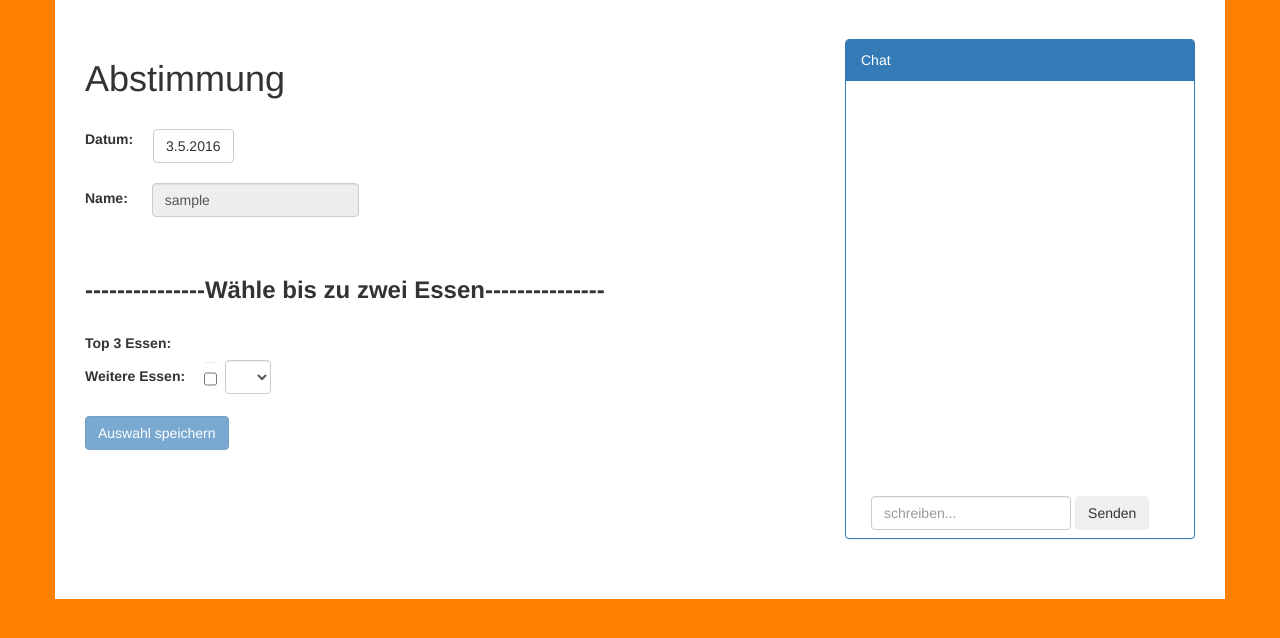
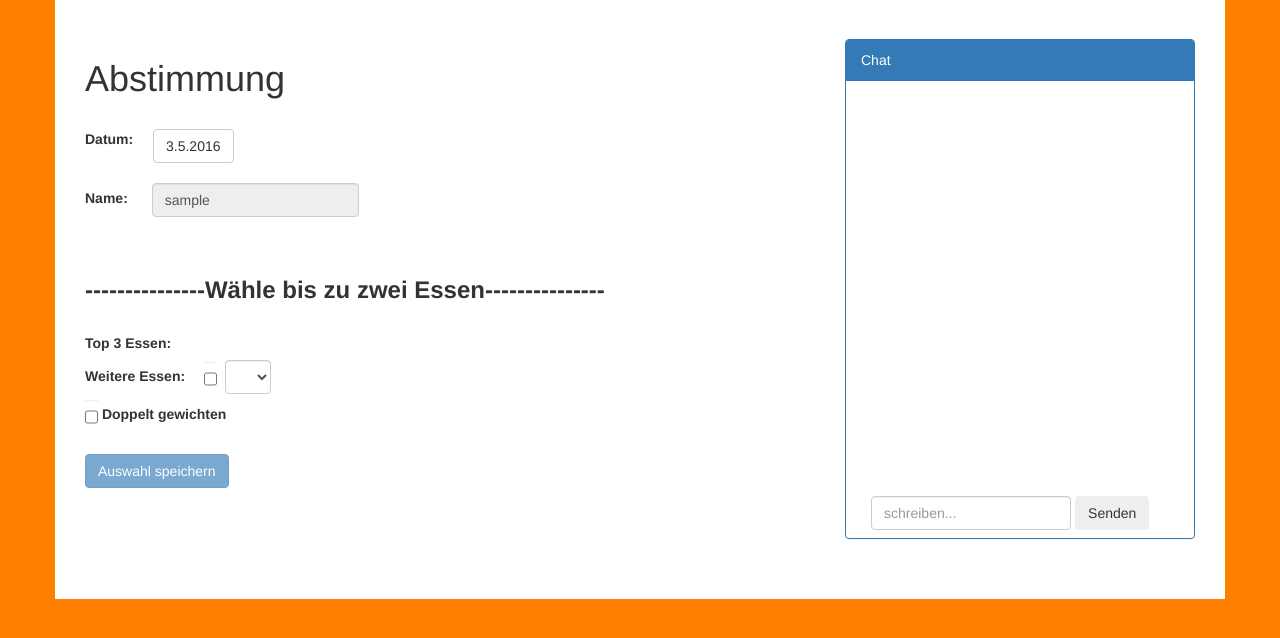
Before and after one commit to Tobsi1234/Essen_Git, a PHP site: page /abstimmung.php in a window 1280 px wide. Shown: the part 51-689 px from the top of the page. Run offline with PHP 8.4, Linux system fonts and the light colour scheme; the visitor is signed in with stand-in values (Sample User, id 1); data that the repository does not hold is empty.

Commit message:
Select-Koordination auch für Werte mit Leerzeichen
Doppelt-Checkbox ist bisher nur sichtbar, tut noch nichts

```diff
--- a/abstimmung.php
+++ b/abstimmung.php
@@ -101,8 +101,10 @@ require("includes/includeDatabase.php");
 			var tmp = $('#verfuegbare_essen2 option:selected').val();
 			document.getElementById('verfuegbare_essen2').length = 0;
 			for (var i = 0; i < nichtTop3Essen.length; i++) {
-				if (nichtTop3Essen[i] !== $('#verfuegbare_essen option:selected').val())
+				if (nichtTop3Essen[i] !== $('#verfuegbare_essen option:selected').text()) {
+					//alert("Vergleiche "+nichtTop3Essen[i].replace(/ /g,'')+" mit "+($('#verfuegbare_essen option:selected').val()).replace(/ /g,''));
 					$('#verfuegbare_essen2').append("<option value=" + nichtTop3Essen[i] + ">" + nichtTop3Essen[i] + "</option>");
+				}
 			}
 			if (selectBox === 'verfuegbare_essen')
 			$("#verfuegbare_essen2").val(tmp);
@@ -113,7 +115,7 @@ require("includes/includeDatabase.php");
 			tmp = $('#verfuegbare_essen option:selected').val();
 			document.getElementById('verfuegbare_essen').length = 0;
 			for (var i = 0; i < nichtTop3Essen.length; i++) {
-				if (nichtTop3Essen[i] !== $('#verfuegbare_essen2 option:selected').val())
+				if (nichtTop3Essen[i] !== $('#verfuegbare_essen2 option:selected').text())
 					$('#verfuegbare_essen').append("<option value=" + nichtTop3Essen[i] + ">" + nichtTop3Essen[i] + "</option>");
 			}
 			$('#verfuegbare_essen').val(tmp);
@@ -318,6 +320,8 @@ require("includes/includeDatabase.php");
 
 					<select class="form-control" id="verfuegbare_essen2" onchange="validate(); coordinateSelects($(this).attr('id')); countCheckboxes();" style="display:none">
 					</select>
+					<br>
+					<input class="form-control" onclick="" type="checkbox" id="doppelt" name="essen" value="doppelt" style=""> <label id="label_doppelt" for="doppelt" style="">Doppelt gewichten</label>
 					<br><br>
 					<button type="submit" id="auswahl_speichern" class="btn btn-primary" disabled>Auswahl speichern</button>
 				</form>
```
